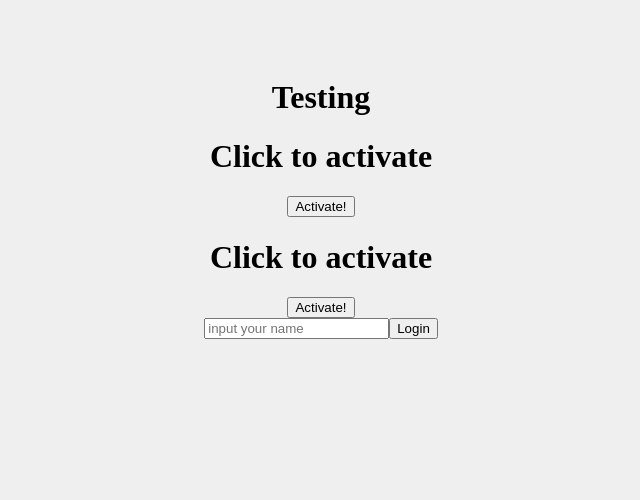
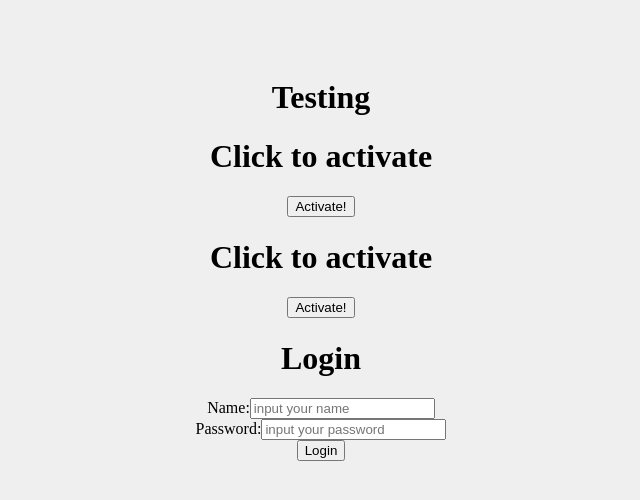
Before and after one commit to vcanedo/first-react-project, a React (Create React App) app: page / in a window 1280 px wide. Shown: the top 500 px of the page, without its empty margins (319-959 px from the left). Built offline with nearby package versions, Linux system fonts and the light colour scheme.

Commit message:
added new form inputs and added ids and names

```diff
--- a/src/components/Form.js
+++ b/src/components/Form.js
@@ -3,15 +3,44 @@ const Form = () => {
   const loginUser = (e) => {
     e.preventDefault();
     const name = e.target[0].value;
+    // if name is empty, alert user to input name otherwise it will send the name to the console
+    if (name === '') {
+      alert('Please input your name');
+      return;
+    } else {
     console.log(`${name} is logged in`);
+  }
   }
 
 
   return (
     <div>
       <form onSubmit={loginUser}>
-        <input type="text" placeholder="input your name"/>
-        <input type="submit" value="Login"/>
+        <div>
+          <h1>Login</h1>
+
+          <label htmlFor="name">Name:</label>
+          <input
+            type="text"
+            id="name"
+            name="name"
+            placeholder="input your name"
+          />
+        </div>
+
+        <div>
+          <label htmlFor="password">Password:</label>
+          <input
+            type="password"
+            id="password"
+            name="password"
+            placeholder="input your password"
+          />
+        </div>
+
+        <div>
+          <input type="submit" value="Login"/>
+        </div>
       </form>
     </div>
   );
```
